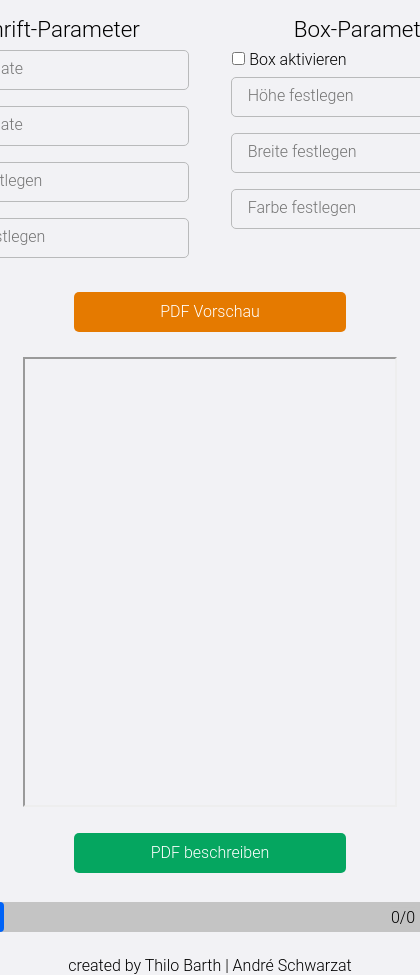
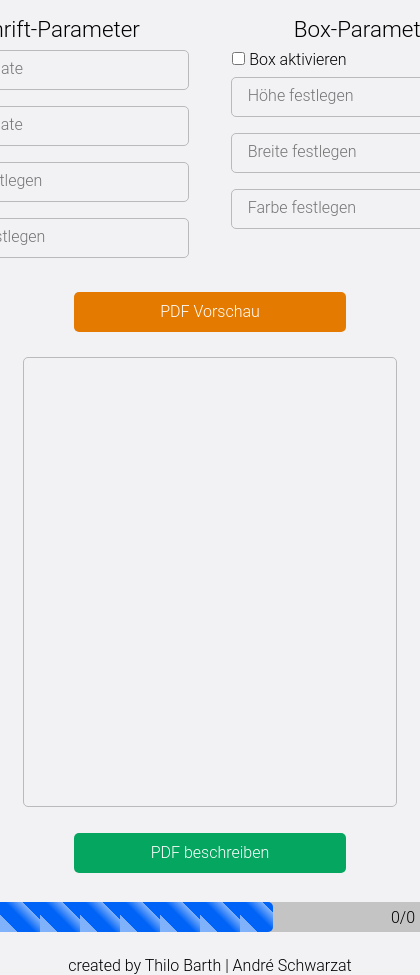
Before and after one commit to Elric1997/PDF500, an Electron app: page example.html in a window 420 px wide. Shown: the part 240-1215 px from the top of the page. Drawn offline with Linux system fonts and the light colour scheme.

Commit message:
Anpassungen

```diff
--- a/example.css
+++ b/example.css
@@ -135,6 +135,11 @@ input[type="file"] {color: white}
     margin: 0.3rem 0 0 0.3rem;
 }
 
+.pdf-preview {
+    border: 1px solid #B9BABB;
+    border-radius: 5px;
+}
+
 .progress {
     position: relative;
     width: 100%;
@@ -145,11 +150,20 @@ input[type="file"] {color: white}
 }
 
 .progress--fill {
-    width: 1%;
+    width: 50%;
     height: 100%;
     border-radius: 0 5px 5px 0;
-    background: #0063F7;
+    /*background: #0063F7;*/
+    background: linear-gradient(45deg, rgba(255,255,255,0.5) 25%, transparent 25%, transparent 50%, rgba(255,255,255,0.5) 75%, transparent 75%, transparent 75%);
+    background-size: 40px;
+    animation: move 0.5s;
     transition: all 0.2s;
+}
+
+.set-color {
+    background-color: #0063F7;
+    width: 65%;
+    height: 100%;
 }
 
 .progress--text {
--- a/example.html
+++ b/example.html
@@ -6,6 +6,7 @@
     <link href='https://fonts.googleapis.com/css?family=Open+Sans:400,600,700,300' rel='stylesheet' type='text/css'>
 
     <link rel="stylesheet" href="example.css">
+    <!--<title>SlickComm-PDF</title>-->
 </head>
 <body>
     <main class="content-wrapper" id="content-wrapper">
@@ -87,8 +88,8 @@
                     <div class="col-6">
                         <button id="preview" type="button" class="button button--encouraging">PDF Vorschau</button>
                     </div>
-                    <div class="col-6">
-                        <iframe id="pdf" style="width: 500px; height: 450px;"></iframe>
+                    <div id="preview-section" class="col-6">
+                        <iframe id="pdf" class="pdf-preview" style="width: 500px; height: 450px;"></iframe>
                     </div>
                     <!--<section id="preview-section" style="text-align: center;">
                         <iframe id="pdf" style="width: 500px; height: 450px;"></iframe>
@@ -101,7 +102,7 @@
                 </div>
             </div>
             <div class="progress">
-                <div class="progress--fill" id="progress-fill"></div>
+                <div class="progress--fill set-color" id="progress-fill"></div>
                 <span class="progress--text">0/0</span>
             </div>
         </section>
```
